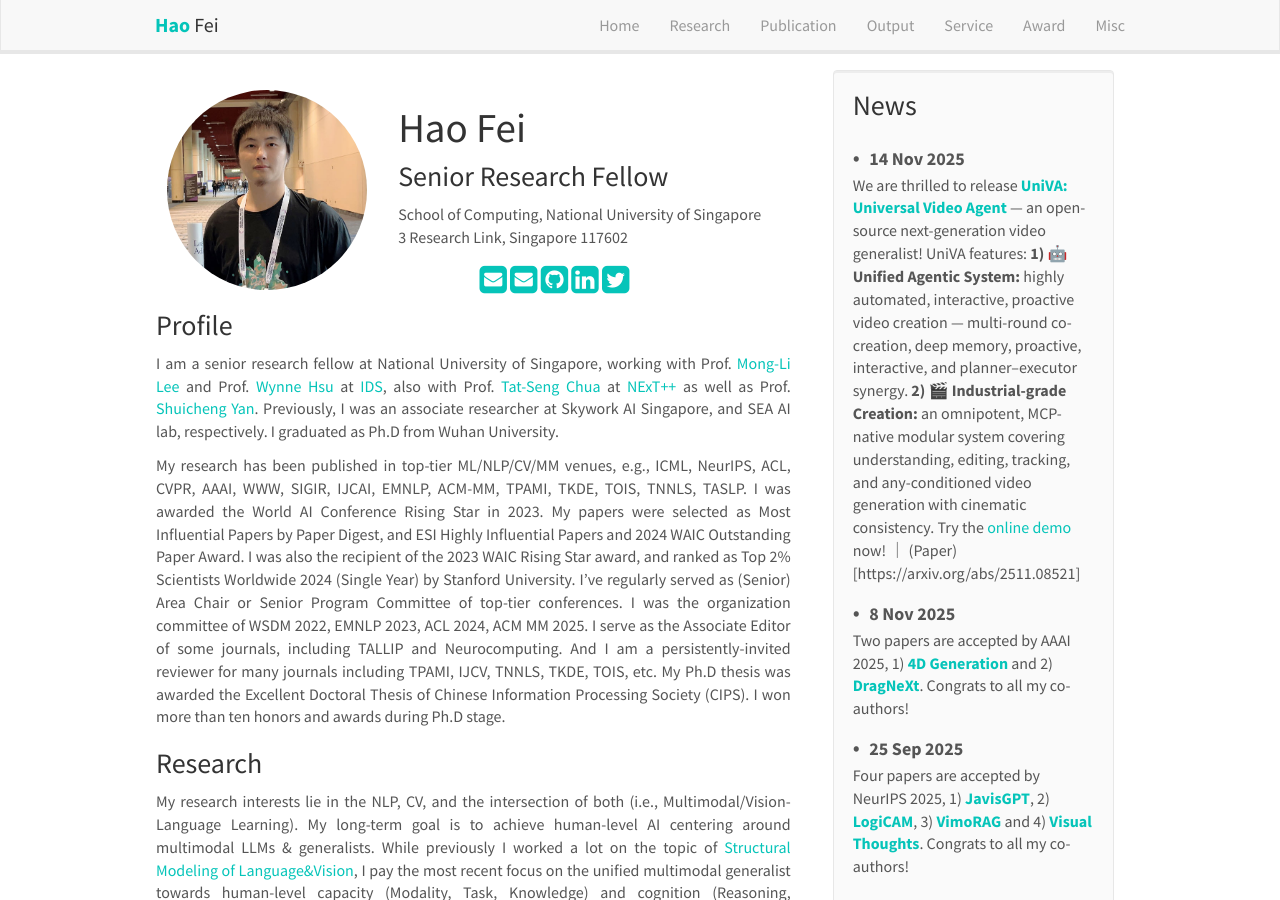
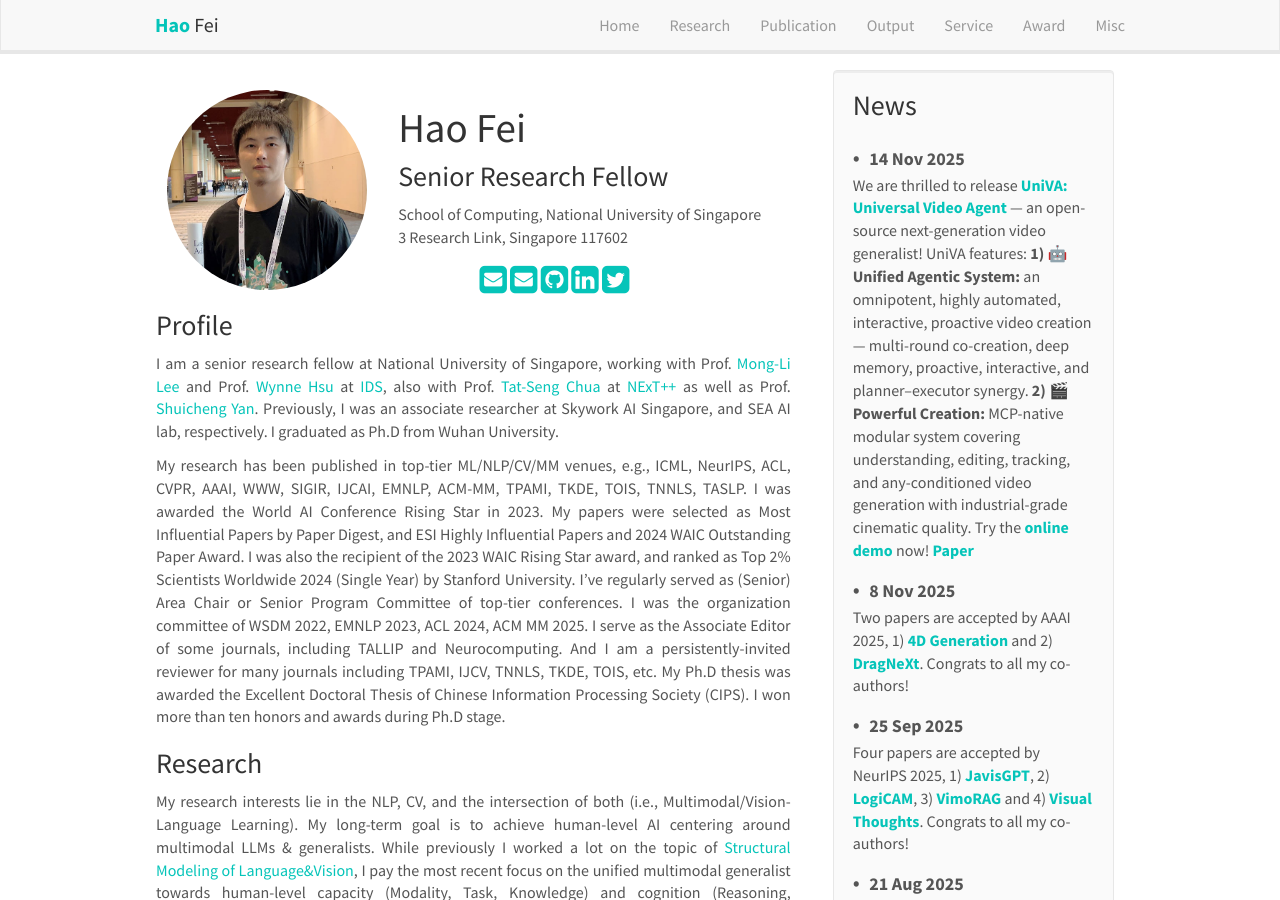
Before and after one commit to scofield7419/scofield7419.github.io, a Jekyll site: the page built from _pages/home.md, in a window 1280 px wide and 900 px high. Built offline with Jekyll 4.4.1, drawn with Linux system fonts in a browser that asks for light colours; nearby versions of some CDN libraries; comment, search, counter and statistics services are not loaded; a style sheet for code colours, icons or effects is not loaded.

Commit message:
Update news.yml

```diff
--- a/_data/news.yml
+++ b/_data/news.yml
@@ -2,9 +2,9 @@
 
 - date: 14 Nov 2025
   headline: "We are thrilled to release [**UniVA: Universal Video Agent**](https://univa.online/) — an open-source next-generation video generalist! UniVA features:
-  **1) 🤖 Unified Agentic System:** highly automated, interactive, proactive video creation — multi-round co-creation, deep memory, proactive, interactive, and planner–executor synergy.
-  **2) 🎬 Industrial-grade Creation:** an omnipotent, MCP-native modular system covering understanding, editing, tracking, and any-conditioned video generation with cinematic consistency.
-  Try the [online demo](https://univa.online/) now! ｜ (Paper)[https://arxiv.org/abs/2511.08521]"
+  **1) 🤖 Unified Agentic System:** an omnipotent, highly automated, interactive, proactive video creation — multi-round co-creation, deep memory, proactive, interactive, and planner–executor synergy.
+  **2) 🎬 Powerful Creation:** MCP-native modular system covering understanding, editing, tracking, and any-conditioned video generation with industrial-grade cinematic quality.
+  Try the [**online demo**](https://univa.online/) now! [**Paper**](https://arxiv.org/abs/2511.08521)"
 
 
 - date: 8 Nov 2025
```
